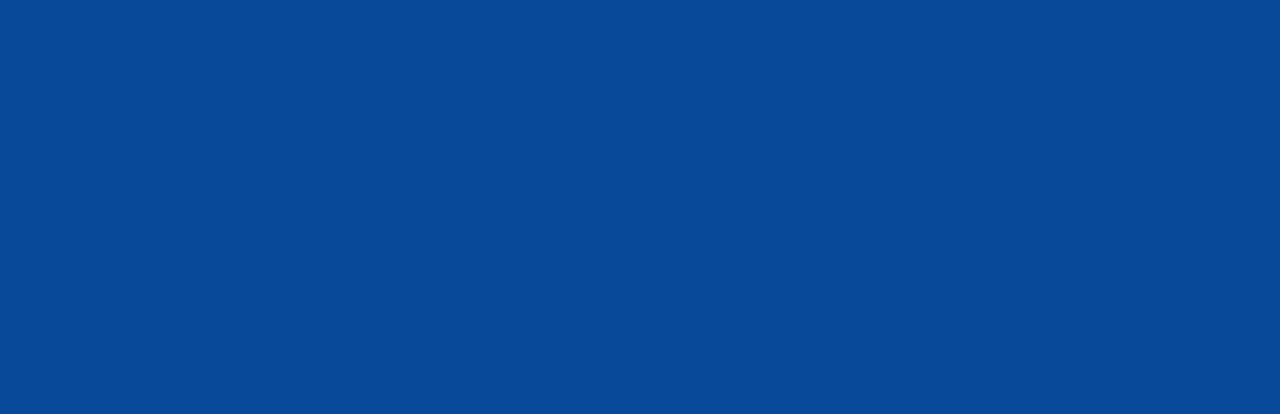
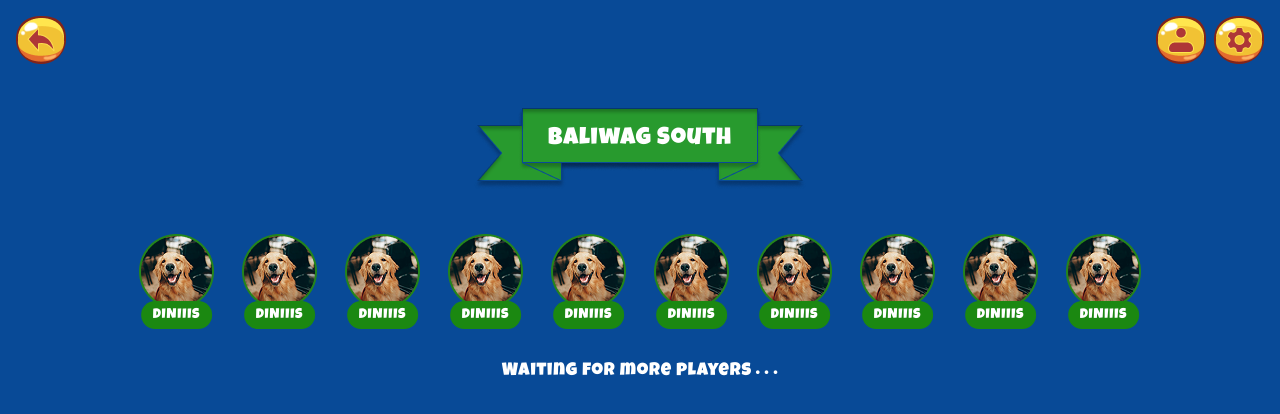
Before and after one commit to Enyong-Team/Enyong, a React (Vite) app: page /Enyong/tournamentLobby in a window 1280 px wide. Before the commit this address had no page. Shown: the top 414 px of the page. Built offline with nearby package versions, Linux system fonts and the light colour scheme.

Commit message:
tournamentLobby

```diff
--- a/src/App.jsx
+++ b/src/App.jsx
@@ -50,6 +50,9 @@ import MusicArtCTG from './Game/Categories/MusicAndArt/MusicAndArt.jsx'
 import PeAndHealthCTG  from './Game/Categories/PhysicalEducationAndHealth/PeAndHealth.jsx';
 import GmrcCTG from './Game/Categories/GMRC/GMRC.jsx'
 import TleCTG from './Game/Categories/TLE/TLE.jsx';
+
+/* Tournament  */
+import TournamentLobby from './Game/tournamentMode/tournamentLobby.jsx';
 
 /* Quiz pages
 import ScinceQuiz from './Game/Categories/Science/ScinceQuiz.jsx';
@@ -123,6 +126,9 @@ function App() {
         {/*Quiz Route */}
         <Route path="/game" element={<Game />} />
 
+        {/*Tournament Route */}
+        <Route path="/tournamentLobby" element={<TournamentLobby />} />
+
         {/* QUIZ PAGES
         <Route path="/science_quiz" element={<Game />} />
         <Route path="/filipino_quiz" element={<FilipinoQuiz/>} />
@@ -181,6 +187,8 @@ function App() {
           <Route path="/math_quiz" element={<MathQuiz/>} />
           <Route path="/tle_quiz" element={<TLEQuiz/>} />
            */}
+          {/*Tournament Route */}
+           <Route path="/tournamentLobby" element={<TournamenLobby />} />
 
         </Routes>
       )}
--- /dev/null
+++ b/src/Game/tournamentMode/tournamentLobby.jsx
@@ -0,0 +1,92 @@
+import React, { useState } from "react";
+import { Link } from "react-router-dom";
+import {
+  ReturnPic, settingPic, accPic, ClearBanner
+} from "../../assets/assets";
+
+import ParticipantPic from '../../assets/tournamentPics/participantPic.png';
+import Setting from '../../home/settingPage/setting'; //
+
+function TournamentLobby() {
+  const [schoolName, setSchoolName] = useState("Baliwag South");
+  const [participantName, setParticipantName] = useState("DINIIIS");
+  const [participantCount, setParticipantCount] = useState(10);
+
+  // --- Modal state ---
+  const [showSettings, setShowSettings] = useState(false);
+
+  return (
+    <div className='m-4 space-y-7 tracking-wider'>
+
+      {/* First Layer: Top Buttons */}
+      <div className='flex justify-between'>
+        {/* Return Button */}
+        <Link to={"/"}>
+          <img
+            src={ReturnPic}
+            alt="Return"
+          />
+        </Link>
+
+        <div className='flex space-x-2'>
+          {/* Account Button */}
+          <Link to={"/account"}>
+            <img
+              src={accPic}
+              alt="Account"
+            />
+          </Link>
+
+          {/* Setting Button */}
+          <img
+            src={settingPic}
+            alt="Setting"
+            className="cursor-pointer"
+            onClick={() => setShowSettings(true)}
+          />
+        </div>
+      </div>
+
+      {/* Banner | School Name */}
+      <div className='flex justify-center items-center p-4 relative'>
+        <img
+          src={ClearBanner}
+          alt="Banner"
+          className='relative'
+        />
+        <h1 className='absolute font-LG text-white text-2xl mb-5'>
+          {schoolName}
+        </h1>
+      </div>
+
+      {/* Participants */}
+      <div className='flex flex-wrap justify-center items-center gap-7'>
+        {Array.from({ length: participantCount }).map((_, index) => (
+          <div key={index} className="relative space-y-5">
+            <img
+               src={ParticipantPic}
+               alt="participant"
+               />
+            <h1 className='absolute bottom-0 left-1/2 transform -translate-x-1/2
+                           font-LG text-white text-sm bg-[#1b8811] p-1 rounded-full px-3'>
+              {participantName}
+            </h1>
+          </div>
+        ))}
+      </div>
+
+      {/* Waiting Indicator */}
+      <div className='font-LG text-white flex space-x-1 text-lg items-center justify-center'>
+        <h1>Waiting for more players</h1>
+        <h1 className='animate-bounce delay-75'>.</h1>
+        <h1 className='animate-bounce delay-150'>.</h1>
+        <h1 className='animate-bounce delay-200'>.</h1>
+      </div>
+
+      {/* --- Settings Modal --- */}
+      {showSettings && <Setting onClose={() => setShowSettings(false)} />}
+    </div>
+  );
+}
+
+export default TournamentLobby;
```
Also changed, not shown: src/assets/assets.js (+10 -1 lines), src/assets/tournamentPics/clearBanner.png (added), src/assets/tournamentPics/participantPic.png (added).
